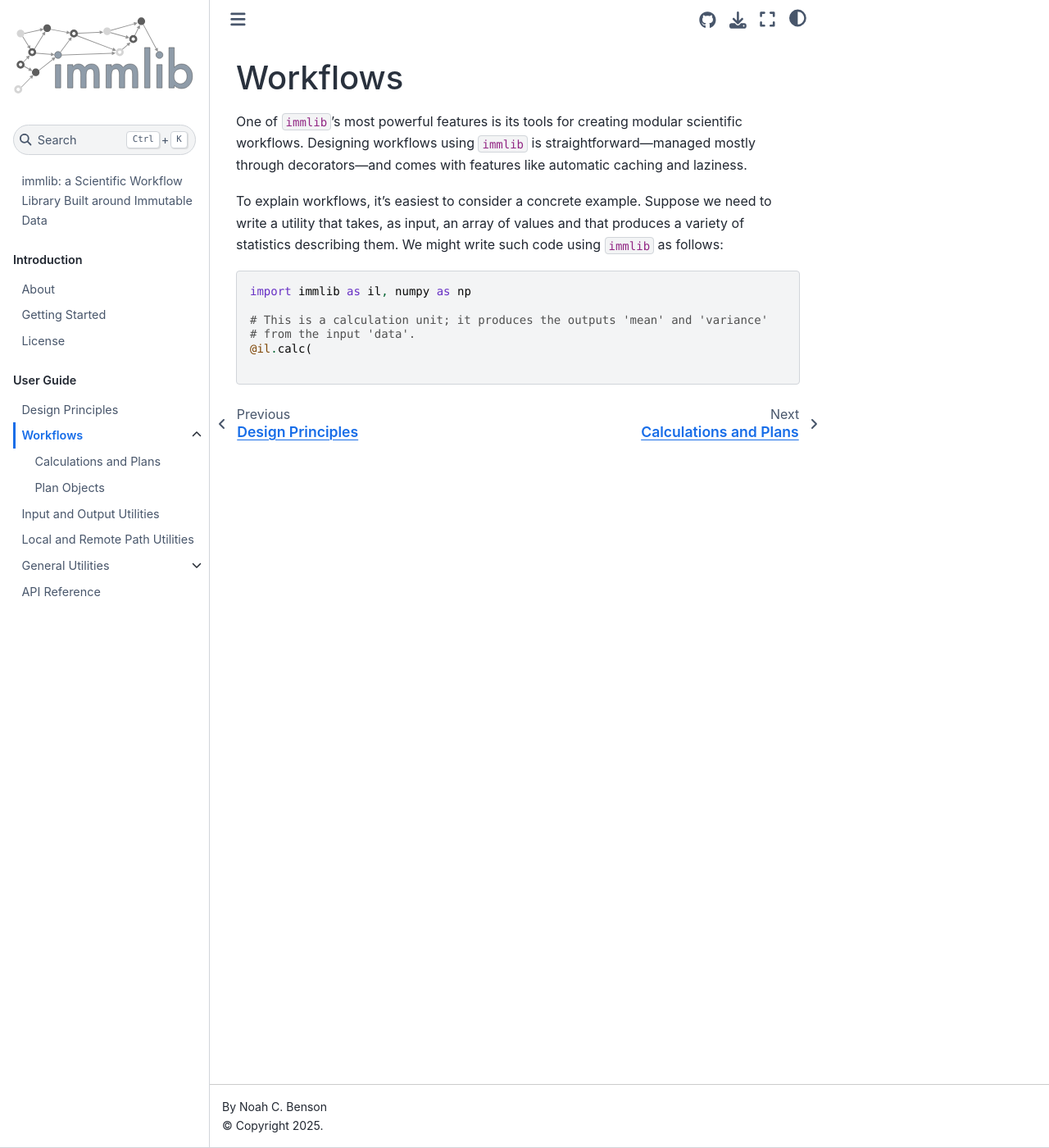
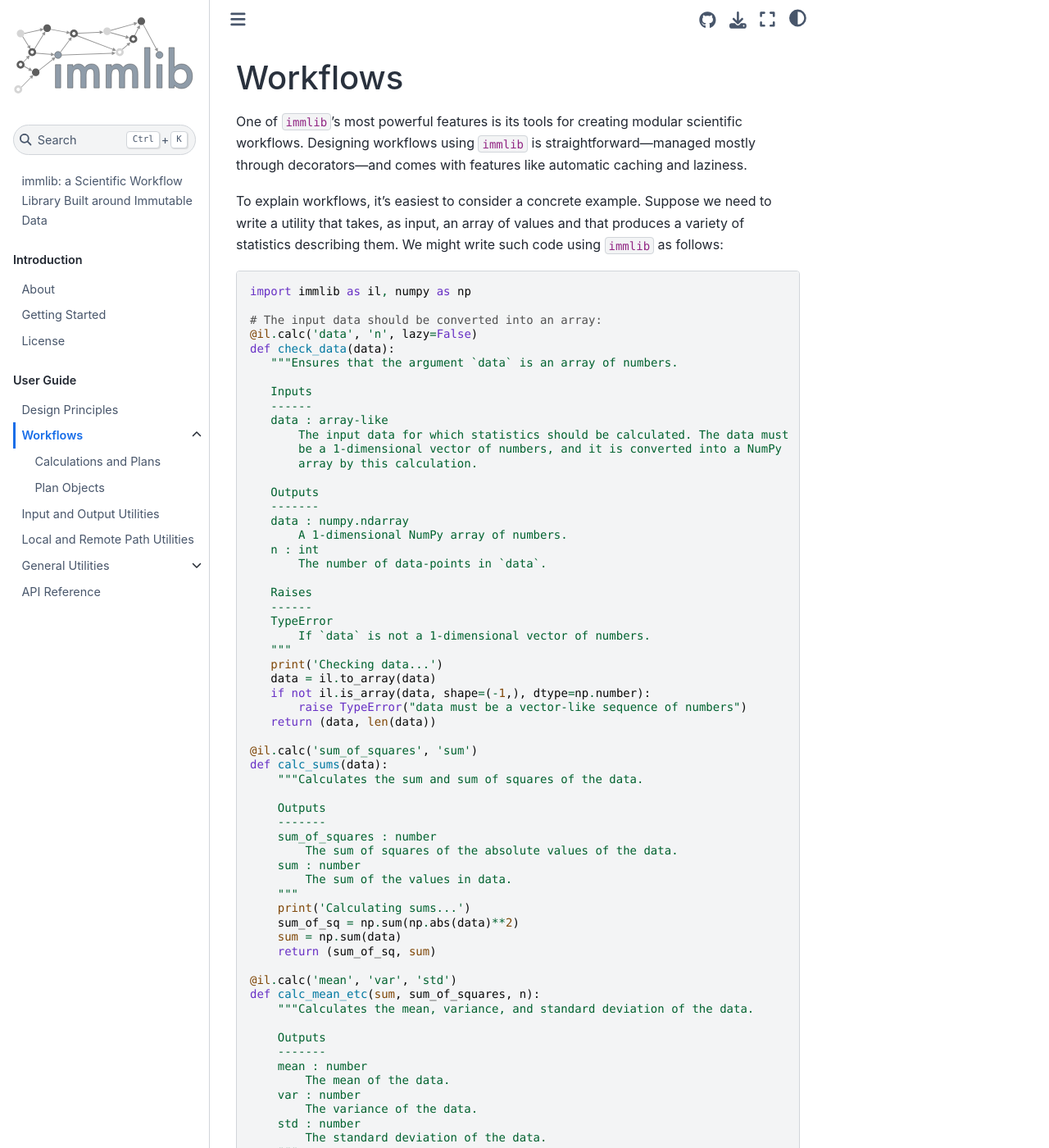
Before and after one commit to noahbenson/immlib, a Jupyter Book: the page built from docs/immlib/user-guide/workflows.md, in a window 1280 px wide and 1400 px high. Shown: the whole window at 82% size. Built offline with Jupyter Book 1.0.4 settings and Sphinx 7.4.7 and the Sphinx Book theme 1.1.4, drawn with Linux system fonts in a browser that asks for light colours; some of the changed text lies outside the part shown.

Commit message:
updating doc pages...

````diff
--- a/docs/immlib/user-guide/workflows.md
+++ b/docs/immlib/user-guide/workflows.md
@@ -13,8 +13,68 @@ using `immlib` as follows:
 ```python
 import immlib as il, numpy as np
 
-# This is a calculation unit; it produces the outputs 'mean' and 'variance'
-# from the input 'data'.
-@il.calc(
+# The input data should be converted into an array:
+@il.calc('data', 'n', lazy=False)
+def check_data(data):
+   """Ensures that the argument `data` is an array of numbers.
 
+   Inputs
+   ------
+   data : array-like
+       The input data for which statistics should be calculated. The data must
+       be a 1-dimensional vector of numbers, and it is converted into a NumPy
+       array by this calculation.
+
+   Outputs
+   -------
+   data : numpy.ndarray
+       A 1-dimensional NumPy array of numbers.
+   n : int
+       The number of data-points in `data`.
+
+   Raises
+   ------
+   TypeError
+       If `data` is not a 1-dimensional vector of numbers.
+   """
+   print('Checking data...')
+   data = il.to_array(data)
+   if not il.is_array(data, shape=(-1,), dtype=np.number):
+       raise TypeError("data must be a vector-like sequence of numbers")
+   return (data, len(data))
+
+@il.calc('sum_of_squares', 'sum')
+def calc_sums(data):
+    """Calculates the sum and sum of squares of the data.
+
+    Outputs
+    -------
+    sum_of_squares : number
+        The sum of squares of the absolute values of the data.
+    sum : number
+        The sum of the values in data.
+    """
+    print('Calculating sums...')
+    sum_of_sq = np.sum(np.abs(data)**2)
+    sum = np.sum(data)
+    return (sum_of_sq, sum)
+
+@il.calc('mean', 'var', 'std')
+def calc_mean_etc(sum, sum_of_squares, n):
+    """Calculates the mean, variance, and standard deviation of the data.
+
+    Outputs
+    -------
+    mean : number
+        The mean of the data.
+    var : number
+        The variance of the data.
+    std : number
+        The standard deviation of the data.
+    """
+    print('Calculating mean, etc...')
+    mean = sum / n
+    var = (sum_of_squares / n) - mean**2
+    std = np.sqrt(var)
+    return (mean, var, std)
 ```
````
Also changed, not shown: docs/immlib/intro/getting-started.md (+36 -3 lines).
